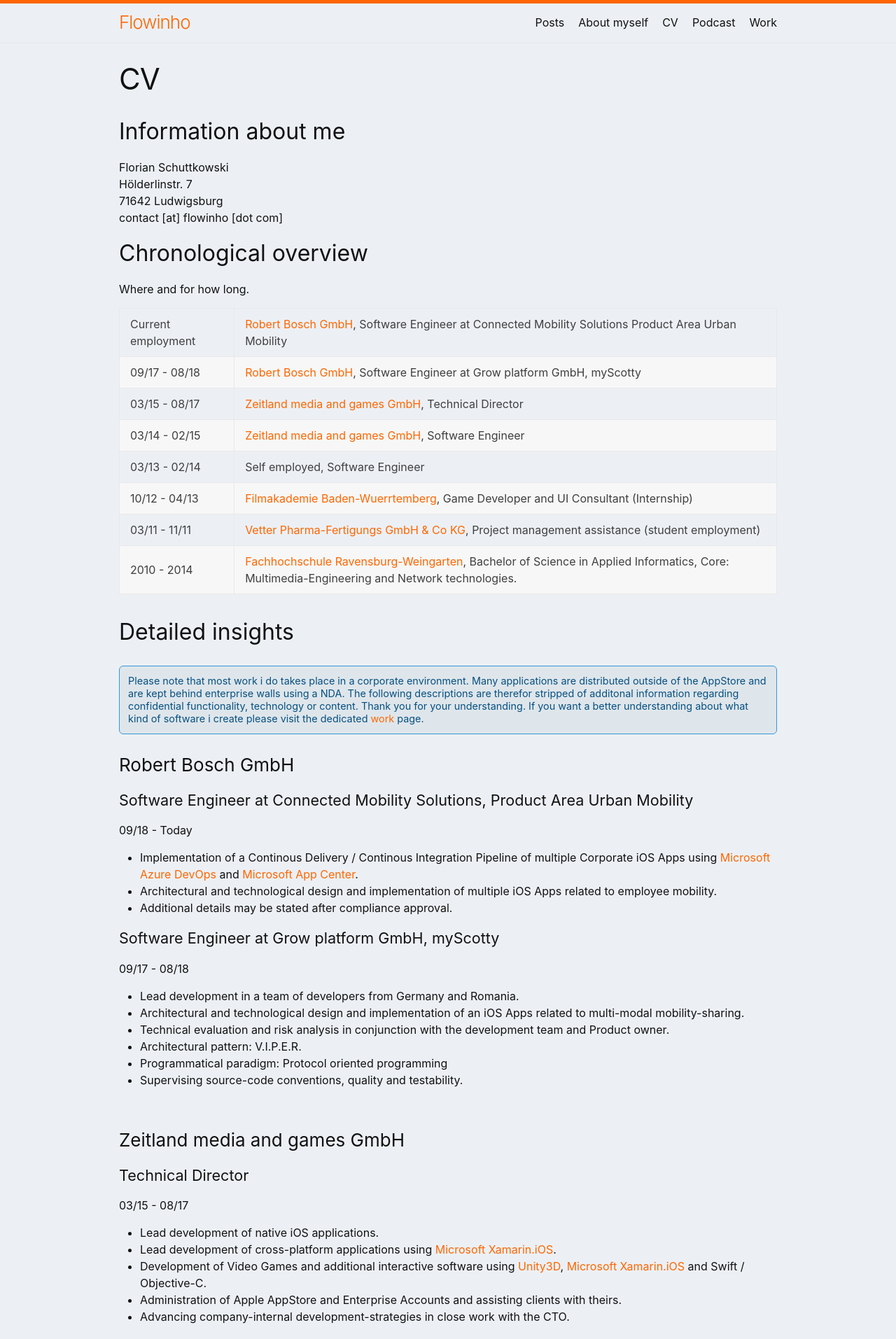
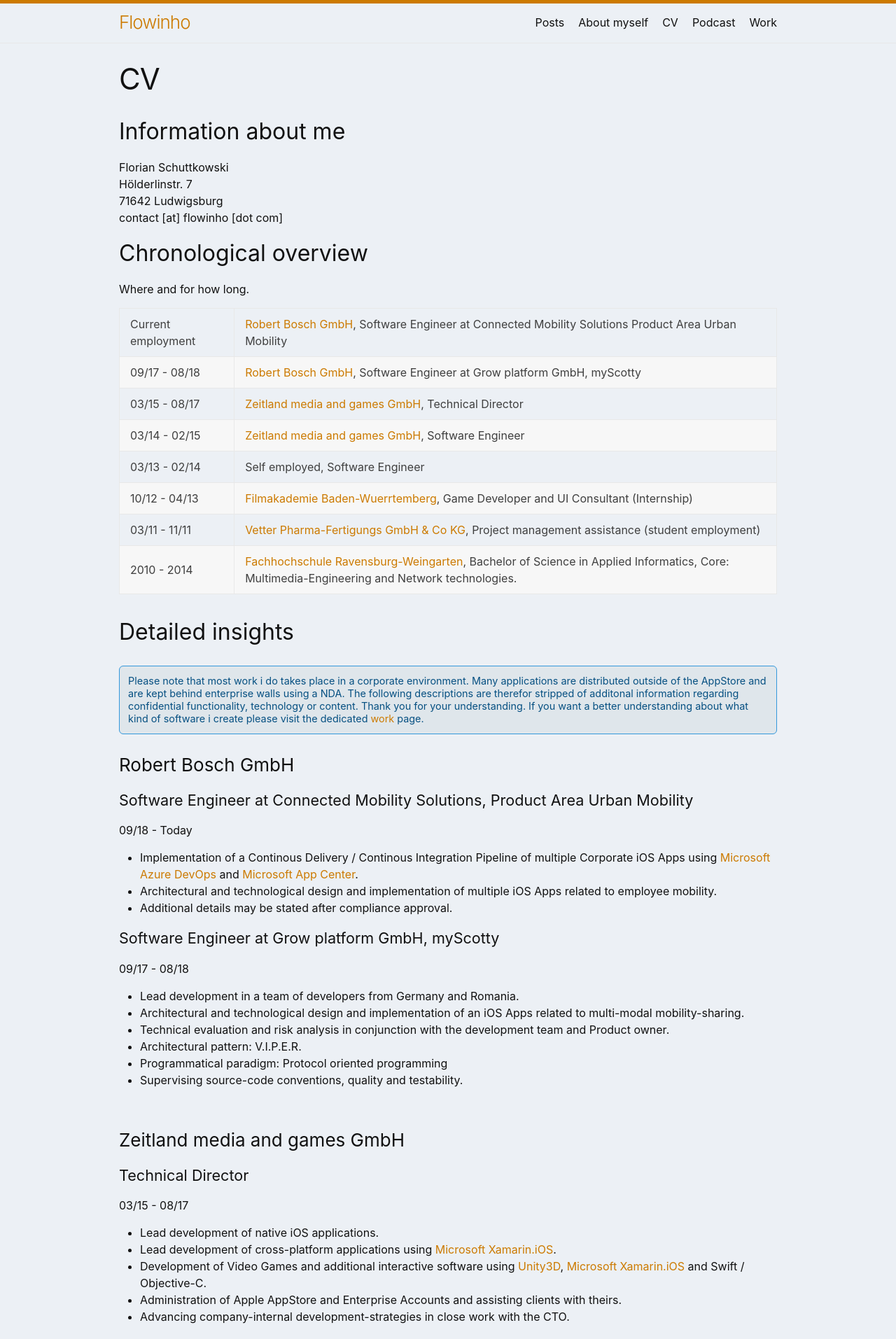
Before and after one commit to flowinho/flowinho.github.io, a Jekyll site: the page built from cv.md, in a window 1280 px wide. Shown: the top 1913 px of the page at 70% size. Built offline with Jekyll 4.4.1, drawn with Linux system fonts in a browser that asks for light colours; some of the changed text lies outside the part shown.

Commit message:
Changes to site color

```diff
--- a/_config.yml
+++ b/_config.yml
@@ -1,5 +1,6 @@
 title: Flowinho
 email: contact@flowinho.com
+author: Florian Schuttkowski
 description: >- # this means to ignore newlines until "baseurl:"
   Hey there. I'm a loving father, part-time podcaster and iOS developer from southern Germany.
 baseurl: "" # the subpath of your site, e.g. /blog
--- a/_sass/minima.scss
+++ b/_sass/minima.scss
@@ -15,7 +15,7 @@ $spacing-unit: 30px !default;
 $text-color: #111 !default;
 // $background-color: #fdfdfd !default;
 $background-color: #ecf0f5 !default;
-$brand-color: #ff6600 !default;
+$brand-color: #cc7a00 !default;
 
 $grey-color: #828282 !default;
 $grey-color-light: lighten($grey-color, 40%) !default;
--- a/cv.md
+++ b/cv.md
@@ -95,8 +95,8 @@ Current employment | [Robert Bosch GmbH](https://www.bosch.de/), Software Engin
 10/12 - 04/13
 
 - Gamephysics: Converting finger-movement into physical forces and water currents.
-- Technical implementation of video game levels, physics and user-interface using [Unity3d](https://unity.com).
-- Implementation of graphical novel using parallax 3d comic panels in [Unity3d](https://unity.com).
+- Technical implementation of video game levels, physics and user-interface using [Unity3D](https://unity.com).
+- Implementation of graphical novel using parallax 3d comic panels in [Unity3D](https://unity.com).
 
 <br />
 
```
